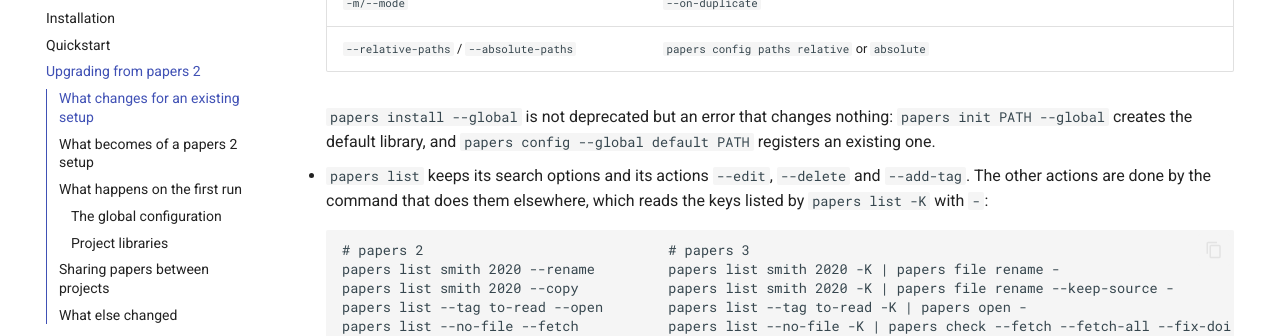
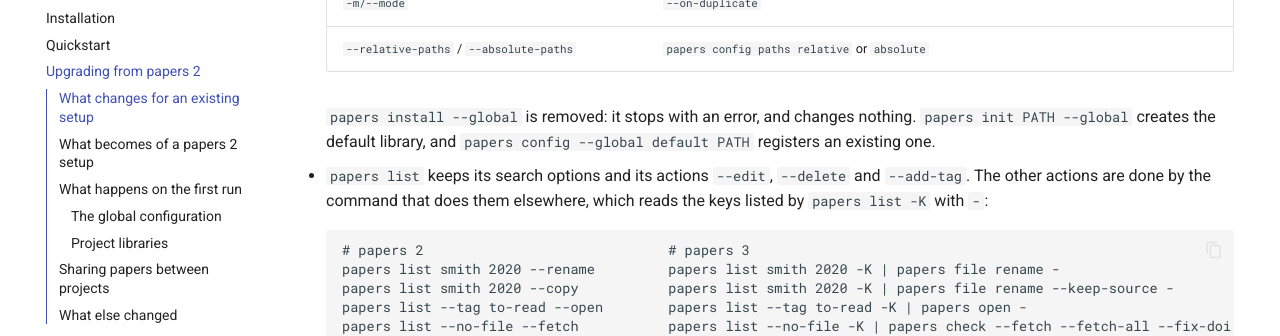
Before and after one commit to perrette/papers, an MkDocs documentation site: the page built from docs/upgrading.md, in a window 1280 px wide and 900 px high, scrolled down 1104 px. Shown: the part 153-489 px from the top of the window. Built offline with MkDocs 1.6.1 and Material for MkDocs 9.7.7, drawn with Linux system fonts in a browser that asks for light colours; comment, search, counter and statistics services are not loaded; the version menu is left out.

Commit message:
docs/upgrading: papers install --global is removed

```diff
--- a/docs/upgrading.md
+++ b/docs/upgrading.md
@@ -49,9 +49,10 @@ by other tools. What changes:
     | `-m/--mode` | `--on-duplicate` |
     | `--relative-paths` / `--absolute-paths` | `papers config paths relative` or `absolute` |
 
-    `papers install --global` is not deprecated but an error that changes
-    nothing: `papers init PATH --global` creates the default library, and
-    `papers config --global default PATH` registers an existing one.
+    `papers install --global` is removed: it stops with an error, and
+    changes nothing. `papers init PATH --global` creates the default
+    library, and `papers config --global default PATH` registers an
+    existing one.
 
 - `papers list` keeps its search options and its actions `--edit`,
   `--delete` and `--add-tag`. The other actions are done by the command
```
